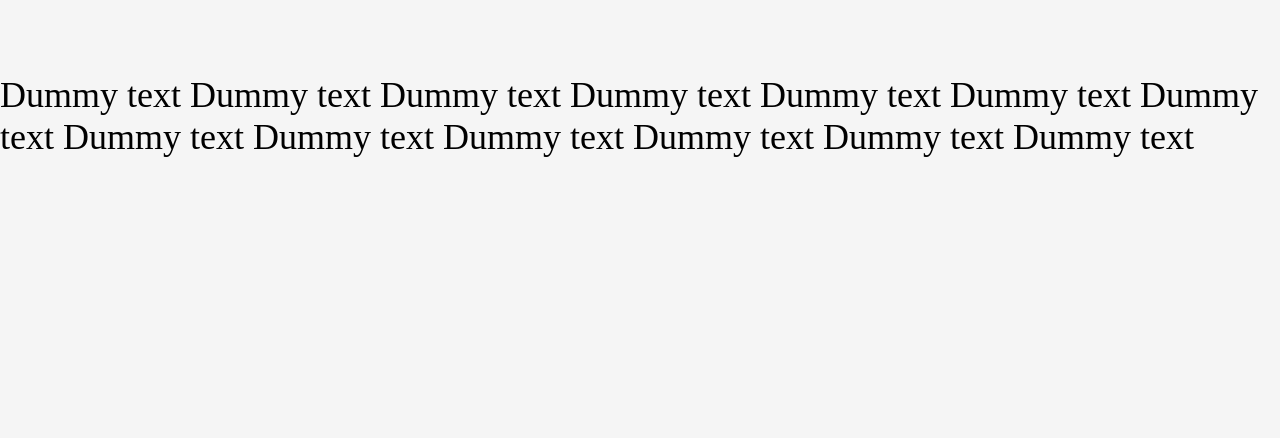
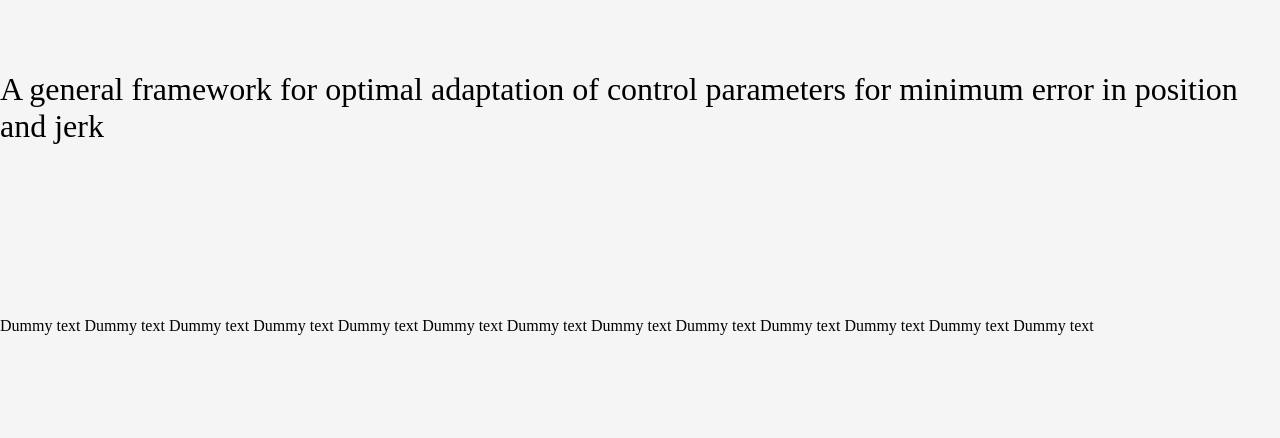
Before and after one commit to JhonPool4/journal_ws, a plain HTML site: page index.html in a window 1280 px wide. Drawn offline with Linux system fonts and the light colour scheme.

Commit message:
new version

```diff
--- a/index.html
+++ b/index.html
@@ -2,12 +2,13 @@
 <html>
 <head>
     <link rel="stylesheet" href="styles.css">
-    <title>Page Title</title>
+    <title>A general framework for optimal adaptation of control parameters for minimum error in position and jerk</title>
 </head>
 
 <body>
     <link rel="stylesheet" href="styles.css">
-    <h1>Dummy text Dummy text Dummy text Dummy text Dummy text Dummy text Dummy text Dummy text Dummy text Dummy text Dummy text Dummy text Dummy text </h1>
+    <h1>A general framework for optimal adaptation of control parameters for minimum error in position and jerk</h1>
+    <p>Dummy text Dummy text Dummy text Dummy text Dummy text Dummy text Dummy text Dummy text Dummy text Dummy text Dummy text Dummy text Dummy text </p>
 </body>
 
 </html>
--- a/styles.css
+++ b/styles.css
@@ -2,7 +2,6 @@ body{
     margin: 0;
     background: whitesmoke;
     font-weight:300;
-    font-size:18px;
 }
 
 h1 {
@@ -10,3 +9,9 @@ h1 {
     padding-top: 50px;
     padding-bottom: 100px;
 }
+
+p {
+    font-weight:300;
+    padding-top: 50px;
+    padding-bottom: 100px;
+}
```
